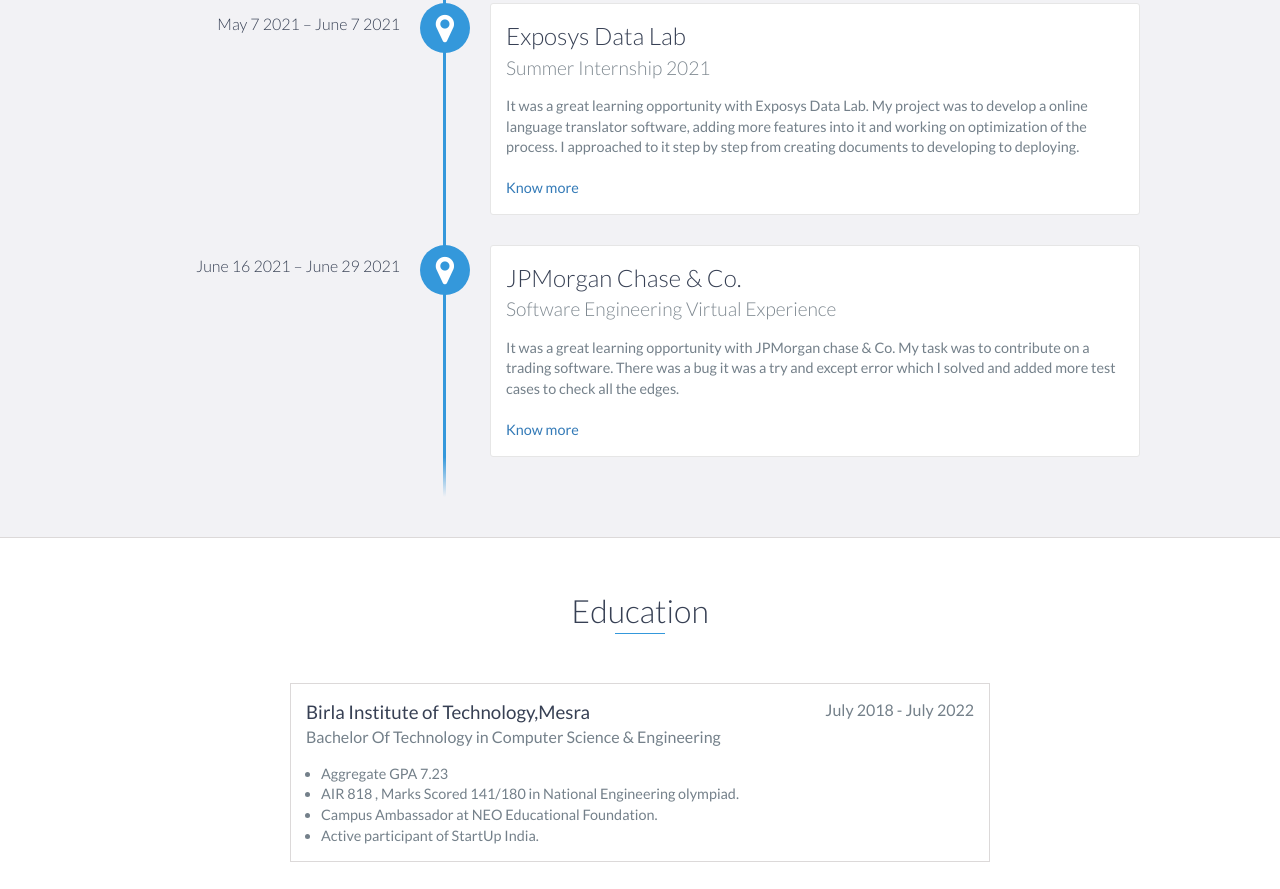
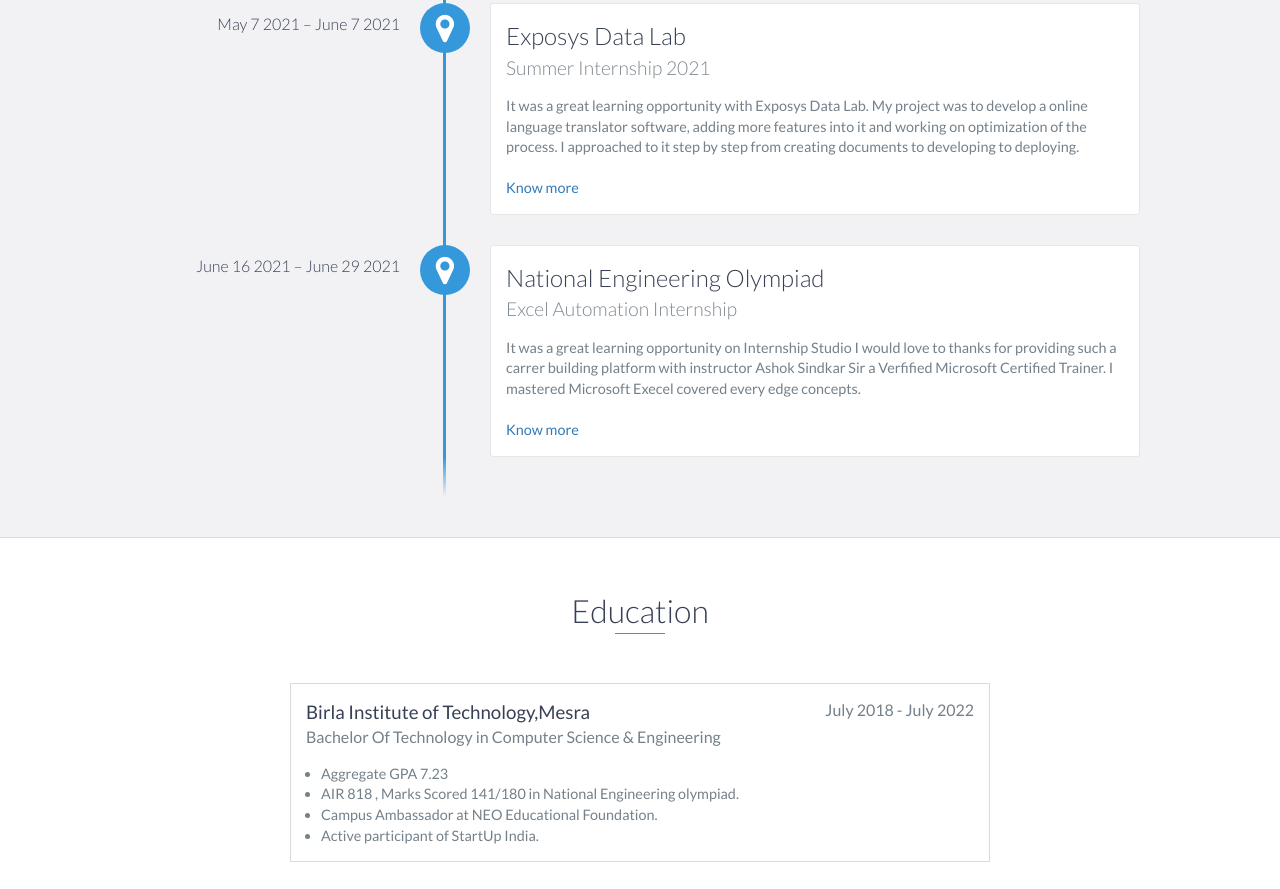
Before and after one commit to rajroshansharma/Portfolia, a website: page index.html in a window 1280 px wide. Shown: the part 1904-2793 px from the top of the page. Drawn offline with nearby package versions, Linux system fonts and the light colour scheme.

Commit message:
Update index.html
changed jpmorgan to automation excel internship

```diff
--- a/index.html
+++ b/index.html
@@ -124,11 +124,12 @@
             </div>
 
             <div data-date="June 16 2021 – June 29 2021">
-                <h3>JPMorgan Chase & Co. </h3>
-                <h4>Software Engineering Virtual Experience</h4>
+                <h3>National Engineering Olympiad</h3>
+                <h4>Excel Automation Internship</h4>
                 <p>
-                    It was a great learning opportunity with JPMorgan chase & Co. My task was to contribute on a trading software.
-                    There was a bug it was a try and except error which I solved and added more test cases to check all the edges.
+                    It was a great learning opportunity on Internship Studio I would love to thanks for providing such a carrer building platform
+		    with instructor Ashok Sindkar Sir a Verfified Microsoft Certified Trainer. I mastered Microsoft Execel covered every edge concepts.
+
                     <br><br><a href="#">Know more</a>
                 </p>
             </div>
@@ -264,6 +265,8 @@
             <li>Team Management</li>
             <li>LINUX/UNIX</li>
             <li>Content Writing</li>
+	    <li>Jenkins</li>
+	    <li>Laravel</li>
         </ul>
     </div>
     <!-- End #skills -->
```
